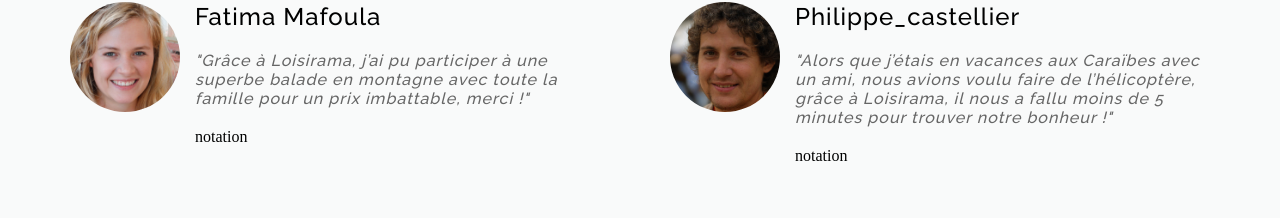
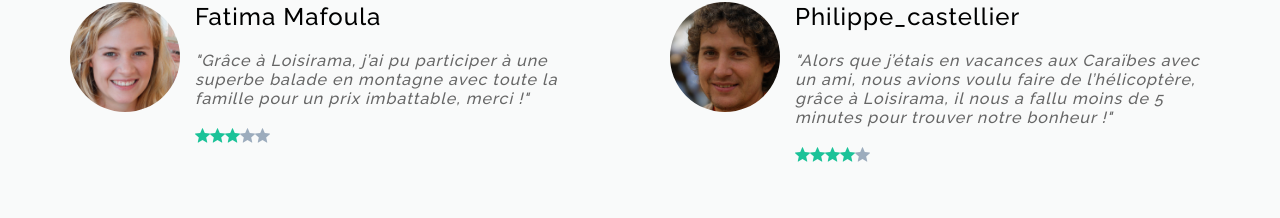
Before and after one commit to Sixpacks123/Front_test-now, a Nuxt app: page / in a window 1280 px wide. Shown: the part 687-905 px from the top of the page. Built offline with nearby package versions, Linux system fonts and the light colour scheme.

Commit message:
Création d'un systeme de notation

```diff
--- a/components/Reviews/Card.vue
+++ b/components/Reviews/Card.vue
@@ -11,15 +11,20 @@
               <p class="reviews font-police">"{{reviews}}"</p>
             </div>
             <div>
-                notation
+                <ReviewsRatingStar
+                :rating=5
+                :ratingValue="rating"
+                ></ReviewsRatingStar>
             </div>
         </div>
     </article>
 </template>
 <script>
+
 export default {
     name: 'Card',
-    props: ['image','name','reviews']
+    props: ['image','name','reviews','rating'],
+
 }
 </script>
 <style scoped>
--- /dev/null
+++ b/components/Reviews/RatingStar.vue
@@ -0,0 +1,62 @@
+
+<template lang="html">
+  <div class="svg-star">
+      <svg
+        v-for="num in (rating).times() /* <-- This is awesome! */"
+        :key="num"
+        :class="{active: ratingSetValue > num }"
+        version="1.1"
+        xmlns="http://www.w3.org/2000/svg"
+        viewBox="0 0 19.481 19.481"
+        xmlns:xlink="http://www.w3.org/1999/xlink"
+        enable-background="new 0 0 19.481 19.481"
+        width="15px"
+      >
+        <g>
+          <path d="m10.201,.758l2.478,5.865 6.344,.545c0.44,0.038 0.619,0.587 0.285,0.876l-4.812,4.169 1.442,6.202c0.1,0.431-0.367,0.77-0.745,0.541l-5.452-3.288-5.452,3.288c-0.379,0.228-0.845-0.111-0.745-0.541l1.442-6.202-4.813-4.17c-0.334-0.289-0.156-0.838 0.285-0.876l6.344-.545 2.478-5.864c0.172-0.408 0.749-0.408 0.921,0z" />
+        </g>
+      </svg>
+  </div>
+</template>
+<script>
+export default {
+  props: {
+    // The number of stars you want to appear/display
+    rating: { type: Number, default: 5 },
+    // The number of stars to be active (filled)
+    ratingValue: { type: Number, default: 0 }
+  },
+  data() {
+    return {
+      ratingSetValue: 0
+    }
+  },
+  created() {
+    // Sets an initial value, if any
+    this.ratingSetValue = this.ratingValue
+
+    // ESlint will not be happy with this 🤷🏽‍♂️
+    Number.prototype.times = function() {
+      let i = -1
+      const arr = []
+
+      while (++i < this) {
+        arr.push(i)
+      }
+
+      return arr
+    }
+  }
+}
+</script>
+<style scoped>
+  svg.active {
+    fill: var( --color-green);
+  }
+
+  svg {
+    fill: #9cacbd
+  }
+
+  /** I leave to you to style your button **/
+</style>
--- a/components/Reviews/ReviewsContent.vue
+++ b/components/Reviews/ReviewsContent.vue
@@ -9,6 +9,7 @@
                 :image="item.img"
                 :name="item.name"
                 :reviews="item.reviews"
+                :rating="item.rating"
                 >
                 </ReviewsCard>
             </div>
@@ -34,22 +35,26 @@ export default {
                 {
                     img: image1,
                     name:'Fatima Mafoula',
-                    reviews:'Grâce à Loisirama, j’ai pu participer à une superbe balade en montagne avec toute la famille pour un prix imbattable, merci !'
+                    reviews:'Grâce à Loisirama, j’ai pu participer à une superbe balade en montagne avec toute la famille pour un prix imbattable, merci !',
+                    rating:3
                 },
                 {
                     img: image2,
                     name:'Philippe_castellier',
-                    reviews:'Alors que j’étais en vacances aux Caraïbes avec un ami, nous avions voulu faire de l’hélicoptère, grâce à Loisirama, il nous a fallu moins de 5 minutes pour trouver notre bonheur !'
+                    reviews:'Alors que j’étais en vacances aux Caraïbes avec un ami, nous avions voulu faire de l’hélicoptère, grâce à Loisirama, il nous a fallu moins de 5 minutes pour trouver notre bonheur !',
+                    rating:4
                 },
                 {
                     img: image3,
                     name:'Jean-jacques Leroy',
-                    reviews:'Je rêvais de faire une balade sur des chameaux. En seulement trois cliques, j’ai pu réaliser ce rêve ! C’était un moment génial de partage et de beauté, merci Loisirama !'
+                    reviews:'Je rêvais de faire une balade sur des chameaux. En seulement trois cliques, j’ai pu réaliser ce rêve ! C’était un moment génial de partage et de beauté, merci Loisirama !',
+                    rating:5
                 },
                 {
                     img:image4,
                     name:'Pénélope Du Flantier',
-                    reviews:'Nous avons trouvé tout ce que nous recherchions sur ce site avec mon mari pour notre nuit de noce : de la plongée sous-marine, du ski nautique et j’en passe.. Je conseille fortement Loisirama !'
+                    reviews:'Nous avons trouvé tout ce que nous recherchions sur ce site avec mon mari pour notre nuit de noce : de la plongée sous-marine, du ski nautique et j’en passe.. Je conseille fortement Loisirama !',
+                    rating:4
                 }
             ]
         }
```
